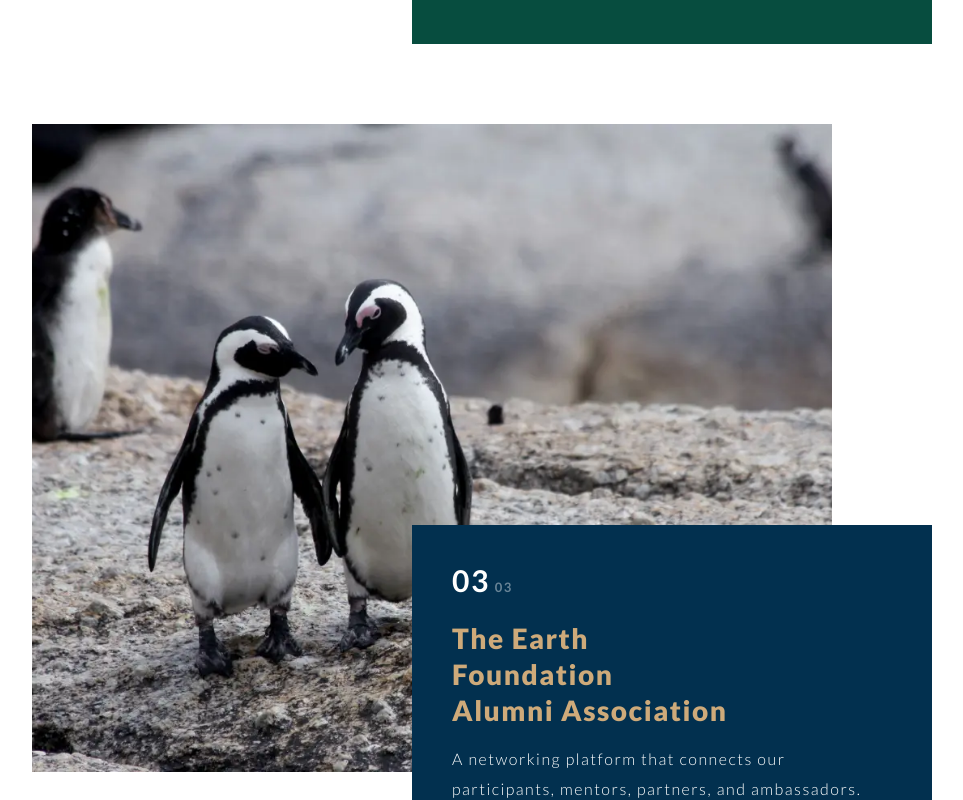
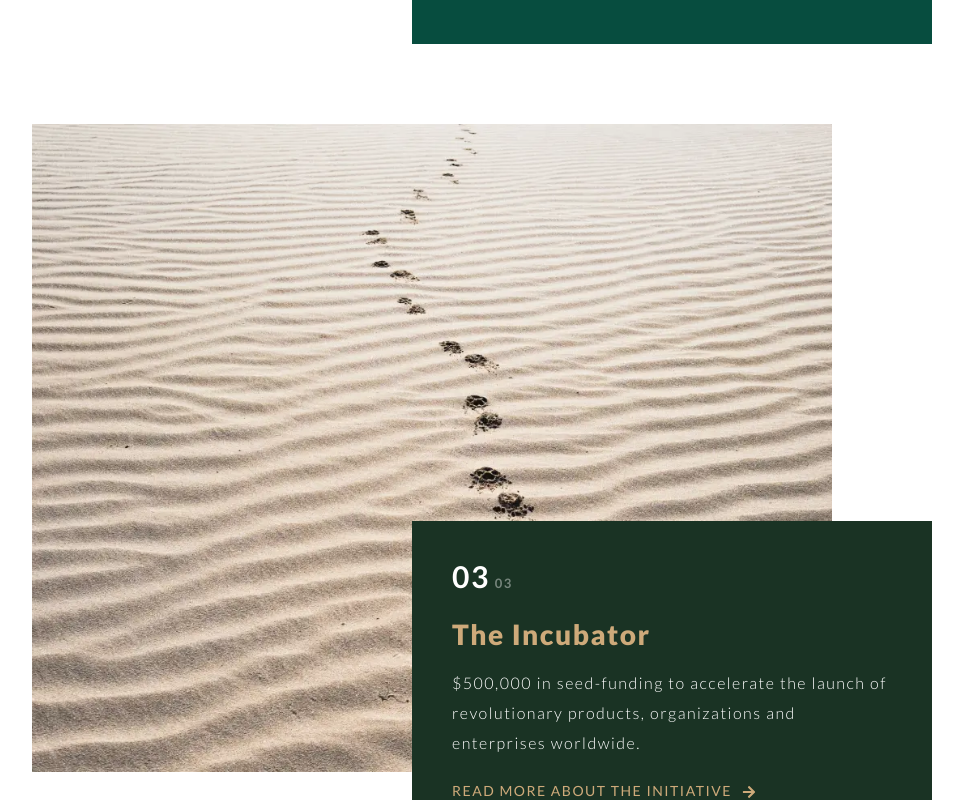
Before and after one commit to GaddMaster/earth-foundation, a Next.js app: page / in a window 1280 px wide. Shown: the part 2427-3227 px from the top of the page, without its empty margins (158-1121 px from the left). Built offline with nearby package versions, Linux system fonts and the light colour scheme.

Commit message:
return incubator page

```diff
--- a/assets/content.js
+++ b/assets/content.js
@@ -48,19 +48,19 @@ const home = {
             path: "/",
             background: "#074D3F"
         },
-        // {
-        //     image : "/images/magnezis-magnestic-TW62wXQ6Omc-unsplash.webp",
-        //     label: "The Incubator",
-        //     summary: "$500,000 in seed-funding to accelerate the launch of revolutionary products, organizations and enterprises worldwide.",
-        //     links: [
-        //         {
-        //             label: "Read more about the initiative",
-        //             link: "/incubator"
-        //         }
-        //     ],
-        //     path: "/",
-        //     background: "#1A3324"
-        // },
+        {
+            image : "/images/magnezis-magnestic-TW62wXQ6Omc-unsplash.webp",
+            label: "The Incubator",
+            summary: "$500,000 in seed-funding to accelerate the launch of revolutionary products, organizations and enterprises worldwide.",
+            links: [
+                {
+                    label: "Read more about the initiative",
+                    link: "/incubator"
+                }
+            ],
+            path: "/",
+            background: "#1A3324"
+        },
         {
             image : "/images/pam-ivey-c0Y30cWbyEc-unsplash.webp",
             label: "The Earth ",
--- a/components/Header.jsx
+++ b/components/Header.jsx
@@ -67,10 +67,10 @@ const Header = (props) => {
         name: "The Earth Foundation Awards",
         route: "awards",
       },
-      // {
-      //   name: "The Incubator",
-      //   route: "incubator",
-      // },
+      {
+        name: "The Incubator",
+        route: "incubator",
+      },
     ],
   };
  const GetInvolvedMenu = {
--- a/components/Side.jsx
+++ b/components/Side.jsx
@@ -46,9 +46,9 @@ const Side = ({ onOpen }) => {
       <div className = {styles.item} onClick={() => handleLinkClick("/awards")}>
         <span>The Earth Foundation Awards</span>
       </div>
-      {/*<div className = {styles.item} onClick={() => handleLinkClick("/incubator")}>
+      <div className = {styles.item} onClick={() => handleLinkClick("/incubator")}>
         <span>The Incubator</span>
-      </div>*/}
+      </div>
 
       {/*<div className = {styles.title}>
             <span>News</span>
```
Also changed, not shown: pages/incubator.jsx (renamed from pages/incubator-disabled.jsx).
